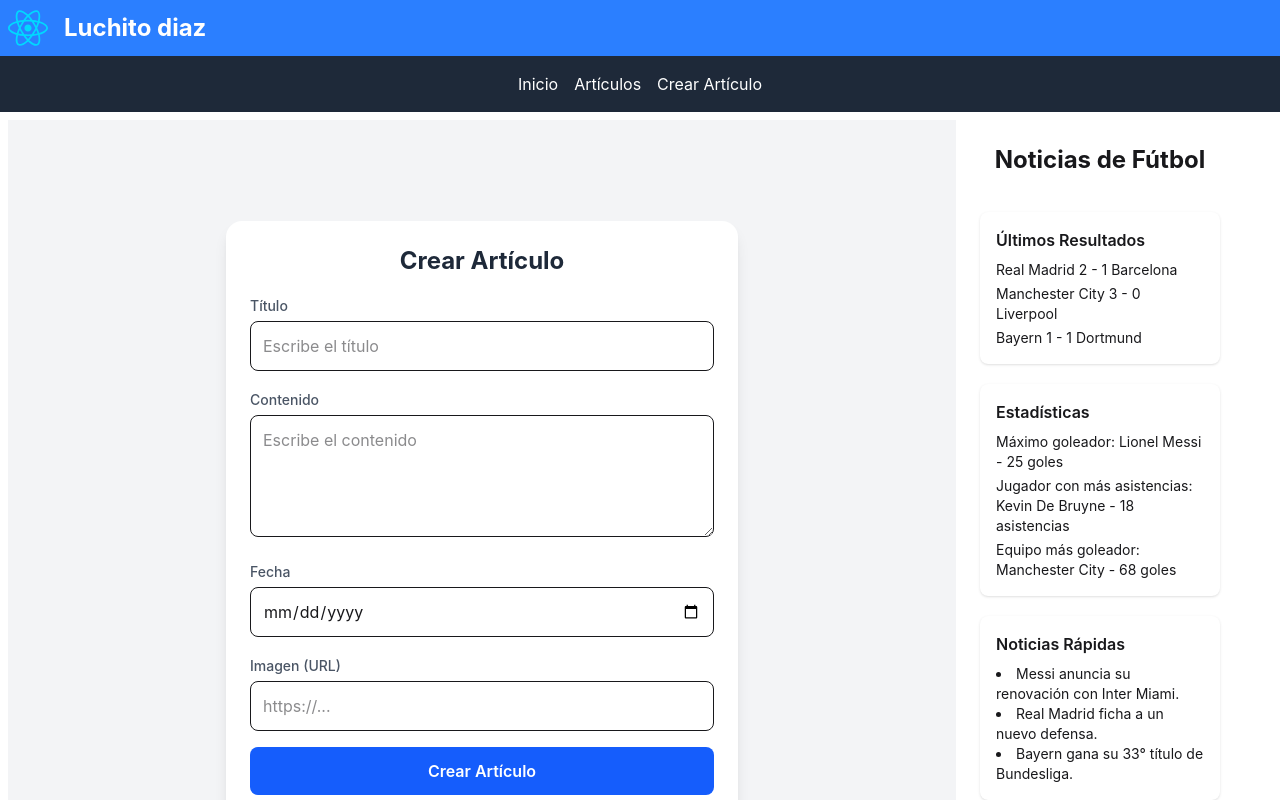
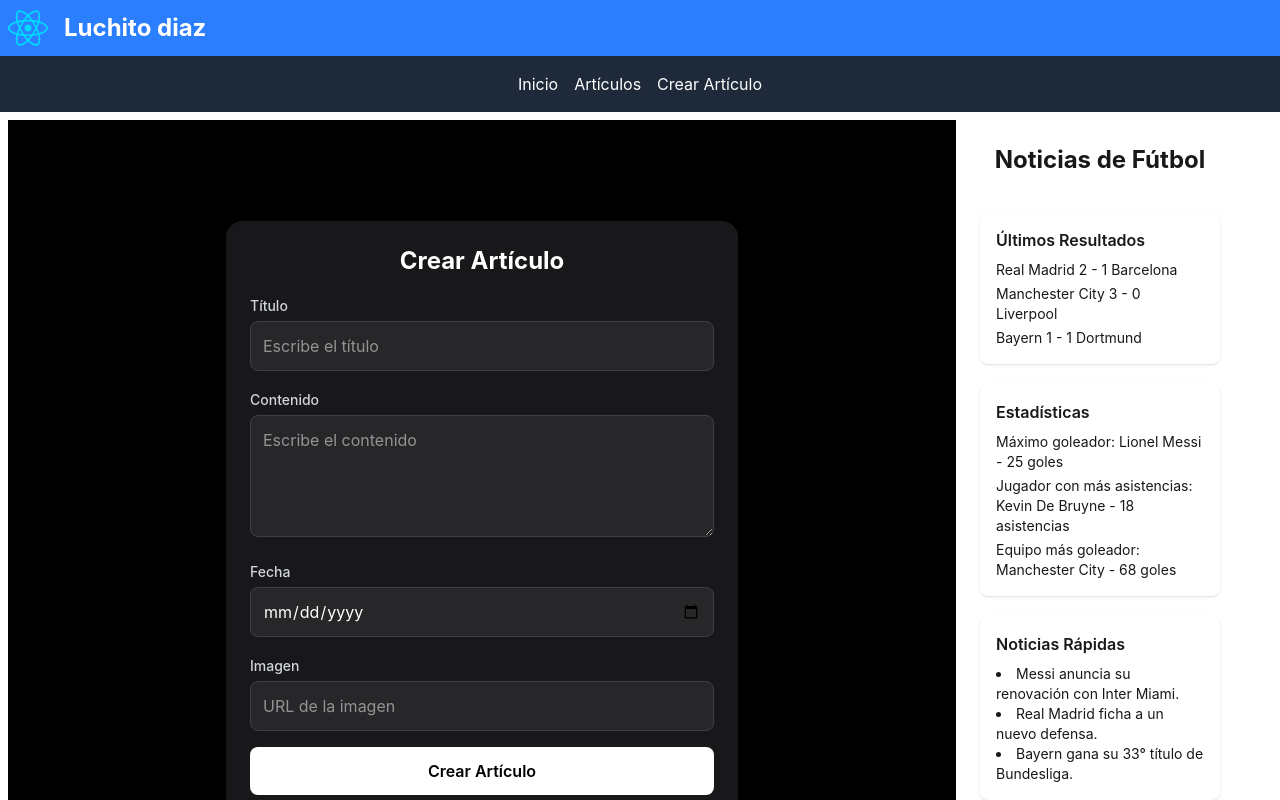
Before and after one commit to karrito1/blogPersonal, a React (Vite) app in the folder fronted/: page /creararticulos in a window 1280 px wide. Shown: the top 800 px of the page. Built offline with nearby package versions, Linux system fonts and the light colour scheme.

Commit message:
se mejoro el formulario con un color blanco y negro

```diff
--- a/fronted/src/componentes/page/CrearArticulos.tsx
+++ b/fronted/src/componentes/page/CrearArticulos.tsx
@@ -50,66 +50,66 @@ const CrearArticulo = () => {
   };
 
   return (
-    <div className="min-h-screen flex items-center justify-center bg-gray-100 px-4">
+    <div className="min-h-screen flex items-center justify-center bg-black px-4">
       <form
         onSubmit={guardar}
-        className="w-full max-w-lg bg-white p-6 rounded-2xl shadow-lg flex flex-col gap-4"
+        className="w-full max-w-lg bg-zinc-900 p-6 rounded-2xl shadow-xl flex flex-col gap-4"
       >
-        <h2 className="text-2xl font-bold text-center text-gray-800">
+        <h2 className="text-2xl font-bold text-center text-white">
           Crear Artículo
         </h2>
 
         {/* Título */}
         <div>
-          <label className="text-sm font-medium text-gray-600">Título</label>
+          <label className="text-sm font-medium text-gray-300">Título</label>
           <input
             type="text"
             name="titulo"
             onChange={cambiado}
-            className="w-full mt-1 p-3 border rounded-lg focus:outline-none focus:ring-2 focus:ring-blue-500"
+            className="w-full mt-1 p-3 bg-zinc-800 text-white border border-zinc-700 rounded-lg focus:outline-none focus:ring-2 focus:ring-white"
             placeholder="Escribe el título"
           />
         </div>
 
         {/* Contenido */}
         <div>
-          <label className="text-sm font-medium text-gray-600">Contenido</label>
+          <label className="text-sm font-medium text-gray-300">Contenido</label>
           <textarea
             name="contenido"
             onChange={cambiado}
             rows={4}
-            className="w-full mt-1 p-3 border rounded-lg focus:outline-none focus:ring-2 focus:ring-blue-500"
+            className="w-full mt-1 p-3 bg-zinc-800 text-white border border-zinc-700 rounded-lg focus:outline-none focus:ring-2 focus:ring-white"
             placeholder="Escribe el contenido"
           />
         </div>
 
         {/* Fecha */}
         <div>
-          <label className="text-sm font-medium text-gray-600">Fecha</label>
+          <label className="text-sm font-medium text-gray-300">Fecha</label>
           <input
             type="date"
             name="fecha"
             onChange={cambiado}
-            className="w-full mt-1 p-3 border rounded-lg focus:outline-none focus:ring-2 focus:ring-blue-500"
+            className="w-full mt-1 p-3 bg-zinc-800 text-white border border-zinc-700 rounded-lg focus:outline-none focus:ring-2 focus:ring-white"
           />
         </div>
 
         {/* Imagen */}
         <div>
-          <label className="text-sm font-medium text-gray-600">Imagen (URL)</label>
+          <label className="text-sm font-medium text-gray-300">Imagen</label>
           <input
             type="text"
             name="imagen"
             onChange={cambiado}
-            className="w-full mt-1 p-3 border rounded-lg focus:outline-none focus:ring-2 focus:ring-blue-500"
-            placeholder="https://..."
+            className="w-full mt-1 p-3 bg-zinc-800 text-white border border-zinc-700 rounded-lg focus:outline-none focus:ring-2 focus:ring-white"
+            placeholder="URL de la imagen"
           />
         </div>
 
         {/* Botón */}
         <button
           disabled={loading}
-          className="bg-blue-600 hover:bg-blue-700 text-white font-semibold py-3 rounded-lg transition disabled:opacity-50"
+          className="bg-white text-black font-semibold py-3 rounded-lg hover:bg-gray-200 transition disabled:opacity-50"
         >
           {loading ? "Creando..." : "Crear Artículo"}
         </button>
```
